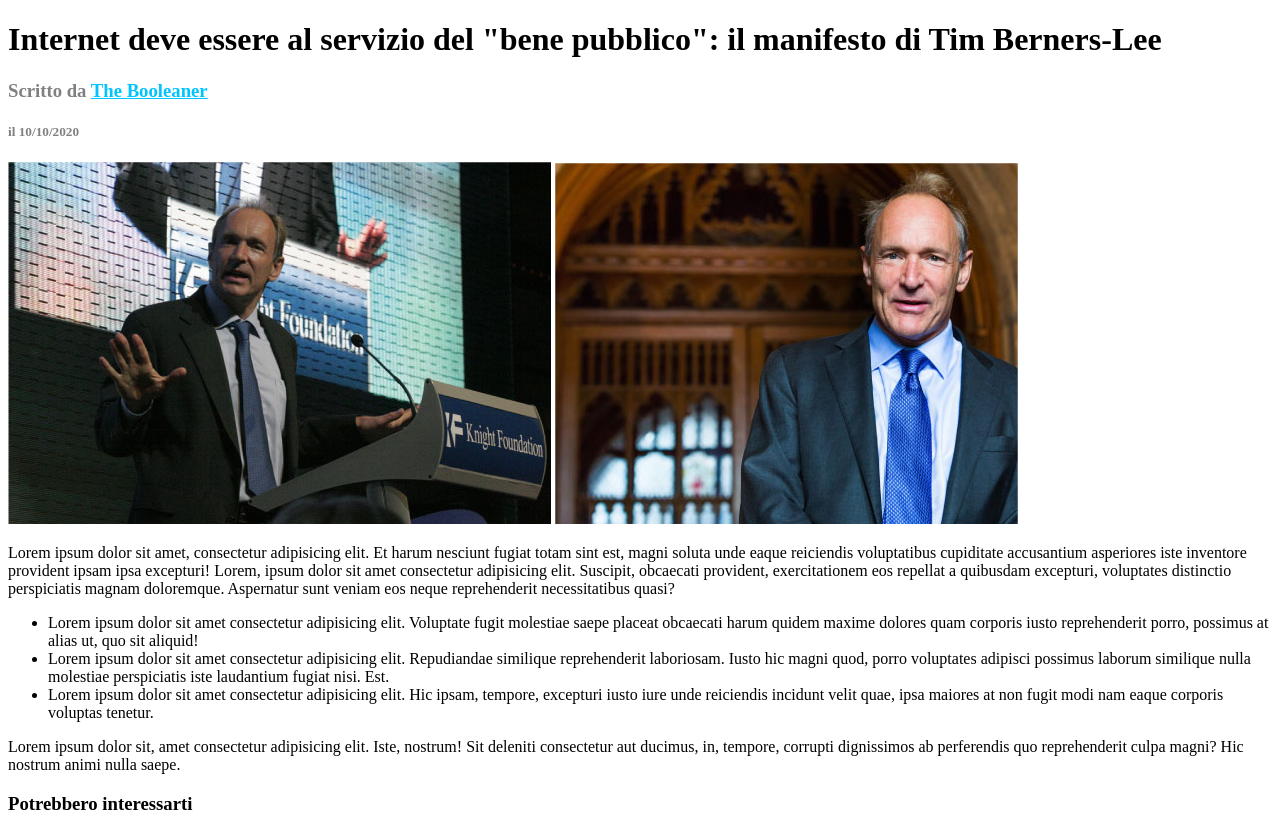
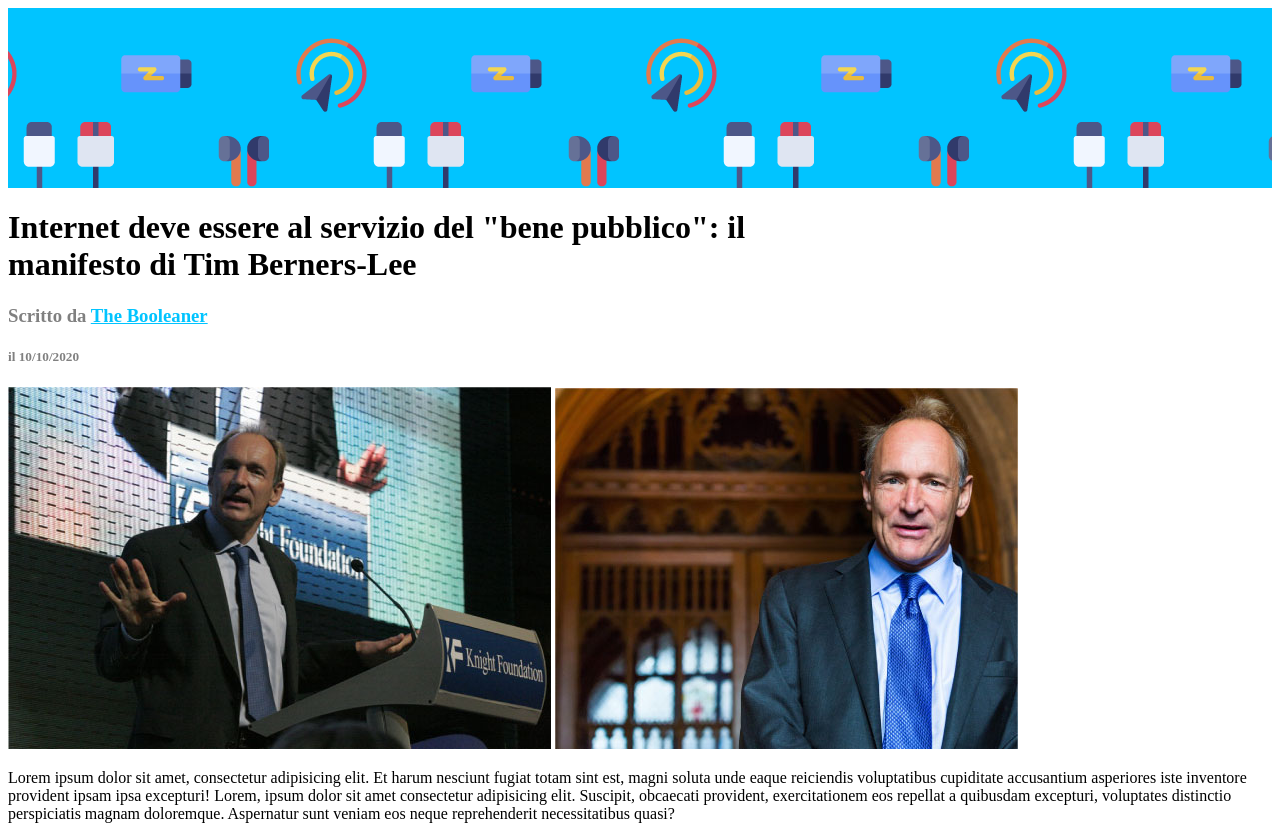
Before and after one commit to DanielMarella/html-css-booleaner, a plain HTML site: page index.html in a window 1280 px wide. Shown: the top 826 px of the page. Drawn offline with Linux system fonts and the light colour scheme.

Commit message:
add img to header and fix some html

```diff
--- a/css/style.css
+++ b/css/style.css
@@ -5,3 +5,11 @@
 .link{
     color: rgb(1, 196, 255);
 }
+
+header{
+    background-image: url(../img/pattern.png);
+    height: 180px;
+    background-color: rgb(1, 196, 255);
+    background-position: top center;
+    background-repeat: repeat;
+}
--- a/index.html
+++ b/index.html
@@ -14,7 +14,8 @@
 
     <main>
 
-        <h1>Internet deve essere al servizio del "bene pubblico": il manifesto di Tim Berners-Lee</h1>
+        <h1>Internet deve essere al servizio del "bene pubblico": il
+            <br> manifesto di Tim Berners-Lee</h1>
 
         <div class="subtitle">
             <h3>Scritto da <a class="link" href="#">The Booleaner</a> </h3>
```
